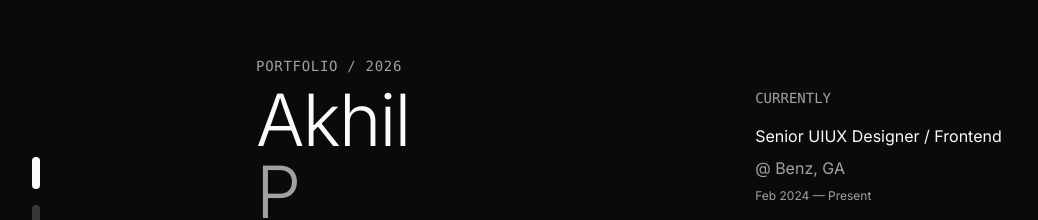
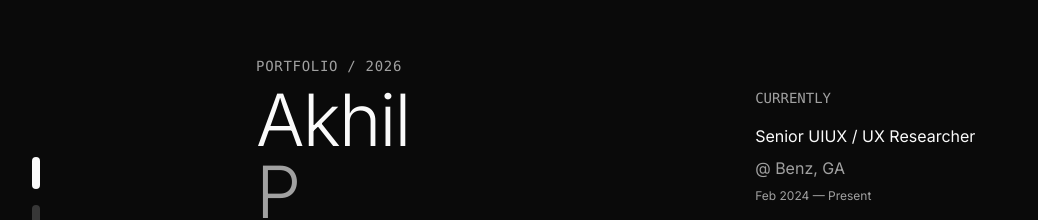
Before and after one commit to akhilpolsani123/portfolio, a Next.js app: page / in a window 1280 px wide. Shown: the part 155-375 px from the top of the page, without its empty margins (0-1038 px from the left). Built offline with nearby package versions, Linux system fonts and the light colour scheme.

Commit message:
feat: update job title to Senior UIUX / UX Researcher
Updated job title for clarity and accuracy.

Co-authored-by: Akhil Polsani <148288533+akhilpolsani123@users.noreply.github.com>

```diff
--- a/app/page.tsx
+++ b/app/page.tsx
@@ -94,7 +94,7 @@ export default function Home() {
               <div className="space-y-4">
                 <div className="text-sm text-muted-foreground font-mono">CURRENTLY</div>
                 <div className="space-y-2">
-                  <div className="text-foreground">Senior UIUX Designer / Frontend</div>
+                  <div className="text-foreground">Senior UIUX / UX Researcher </div>
                   <div className="text-muted-foreground">@ Benz, GA</div>
                   <div className="text-xs text-muted-foreground">Feb 2024 — Present</div>
                 </div>
```
